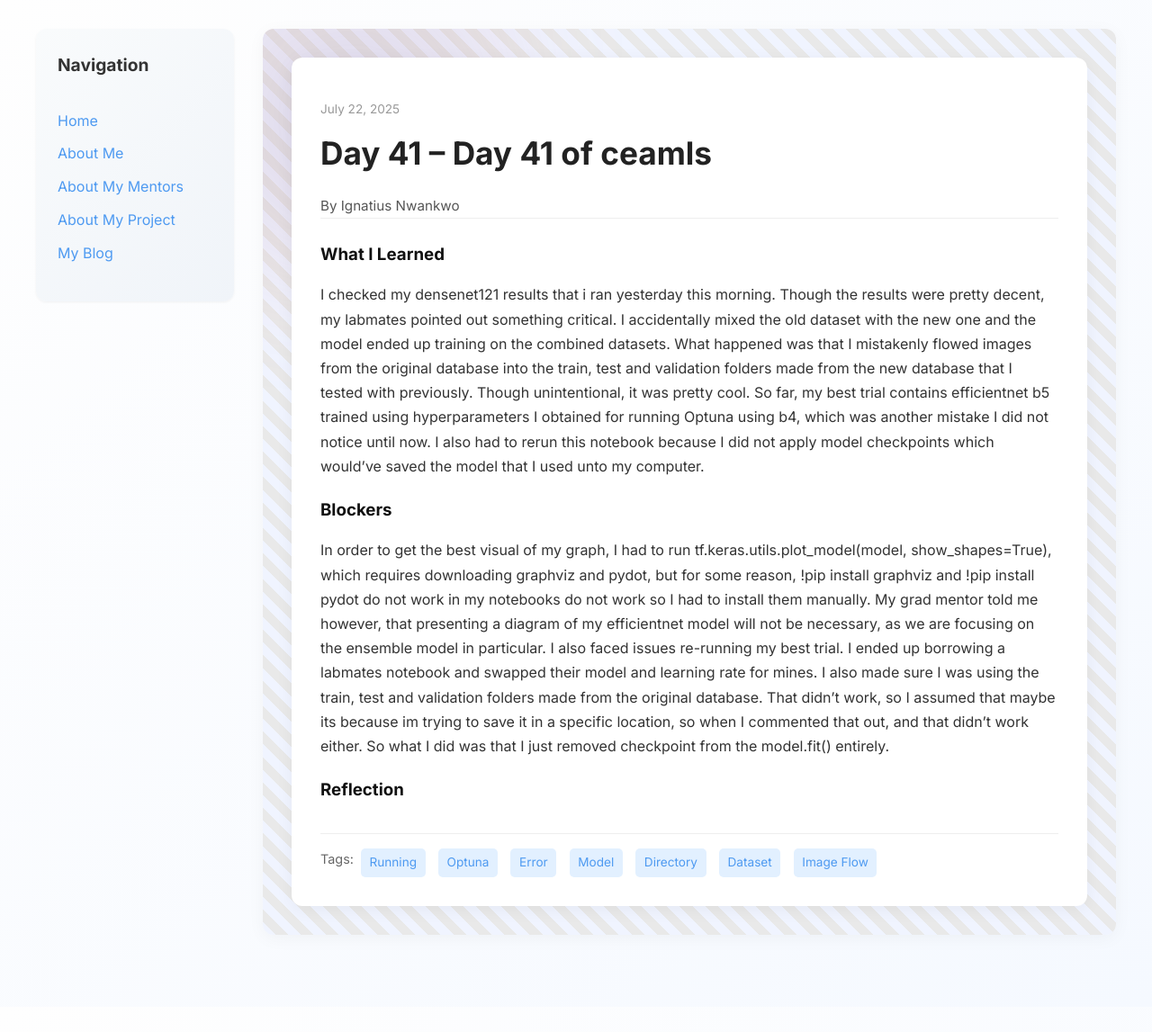
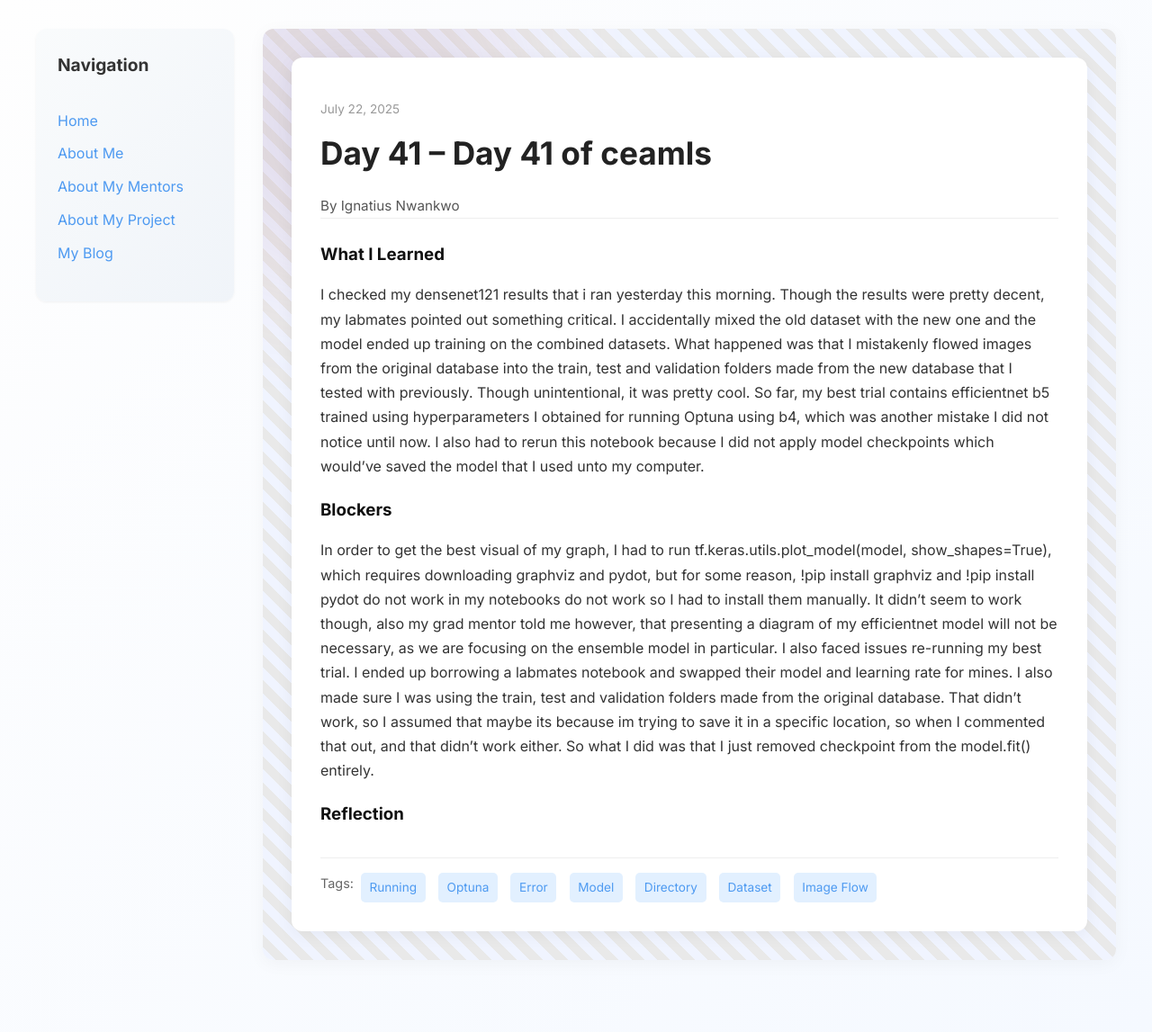
Before and after one commit to toxhi/toxhi.github.io, a Jekyll site: the page built from _posts/2025-07-22-day-41.md, in a window 1280 px wide. Shown: the whole page at 90% size. Built offline with Jekyll 4.4.1, drawn with Linux system fonts in a browser that asks for light colours; before the commit the page ends 1119 px from its top, so only the background shows below that.

Commit message:
Update 2025-07-22-day-41.md

```diff
--- a/_posts/2025-07-22-day-41.md
+++ b/_posts/2025-07-22-day-41.md
@@ -10,7 +10,7 @@
   I checked my densenet121 results that i ran yesterday this morning. Though the results were pretty decent, my labmates pointed out something critical. I accidentally mixed the old dataset with the new one and the model ended up training on the combined datasets. What happened was that I mistakenly flowed images from the original database into the train, test and validation folders made from the new database that I tested with previously. Though unintentional, it was pretty cool. So far, my best trial contains efficientnet b5 trained using hyperparameters I obtained for running Optuna using b4, which was another mistake I did not notice until now. I also had to rerun this notebook because I did not apply model checkpoints which would've saved the model that I used unto my computer.
 
 blockers: |
-  In order to get the best visual of my graph, I had to run tf.keras.utils.plot_model(model, show_shapes=True), which requires downloading graphviz and pydot, but for some reason, !pip install graphviz and !pip install pydot do not work in my notebooks do not work so I had to install them manually. My grad mentor told me however, that presenting a diagram of my efficientnet model will not be necessary, as we are focusing on the ensemble model in particular. I also faced issues re-running my best trial. I ended up borrowing a labmates notebook and swapped their model and learning rate for mines. I also made sure I was using the train, test and validation folders made from the original database. That didn't work, so I assumed that maybe its because im trying to save it in a specific location, so when I commented that out, and that didn't work either. So what I did was that I just removed checkpoint from the model.fit() entirely.
+  In order to get the best visual of my graph, I had to run tf.keras.utils.plot_model(model, show_shapes=True), which requires downloading graphviz and pydot, but for some reason, !pip install graphviz and !pip install pydot do not work in my notebooks do not work so I had to install them manually. It didn't seem to work though, also my grad mentor told me however, that presenting a diagram of my efficientnet model will not be necessary, as we are focusing on the ensemble model in particular. I also faced issues re-running my best trial. I ended up borrowing a labmates notebook and swapped their model and learning rate for mines. I also made sure I was using the train, test and validation folders made from the original database. That didn't work, so I assumed that maybe its because im trying to save it in a specific location, so when I commented that out, and that didn't work either. So what I did was that I just removed checkpoint from the model.fit() entirely.
 
 reflection: |
 
```
